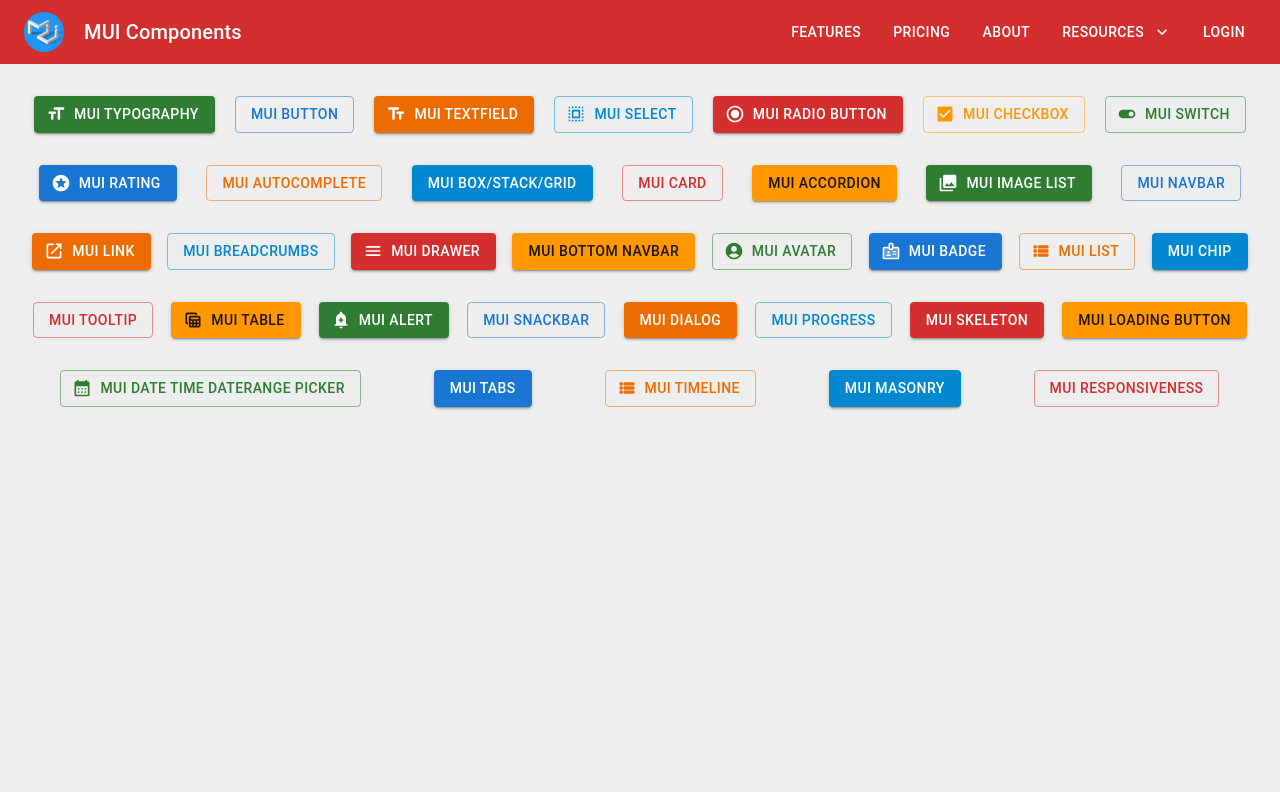
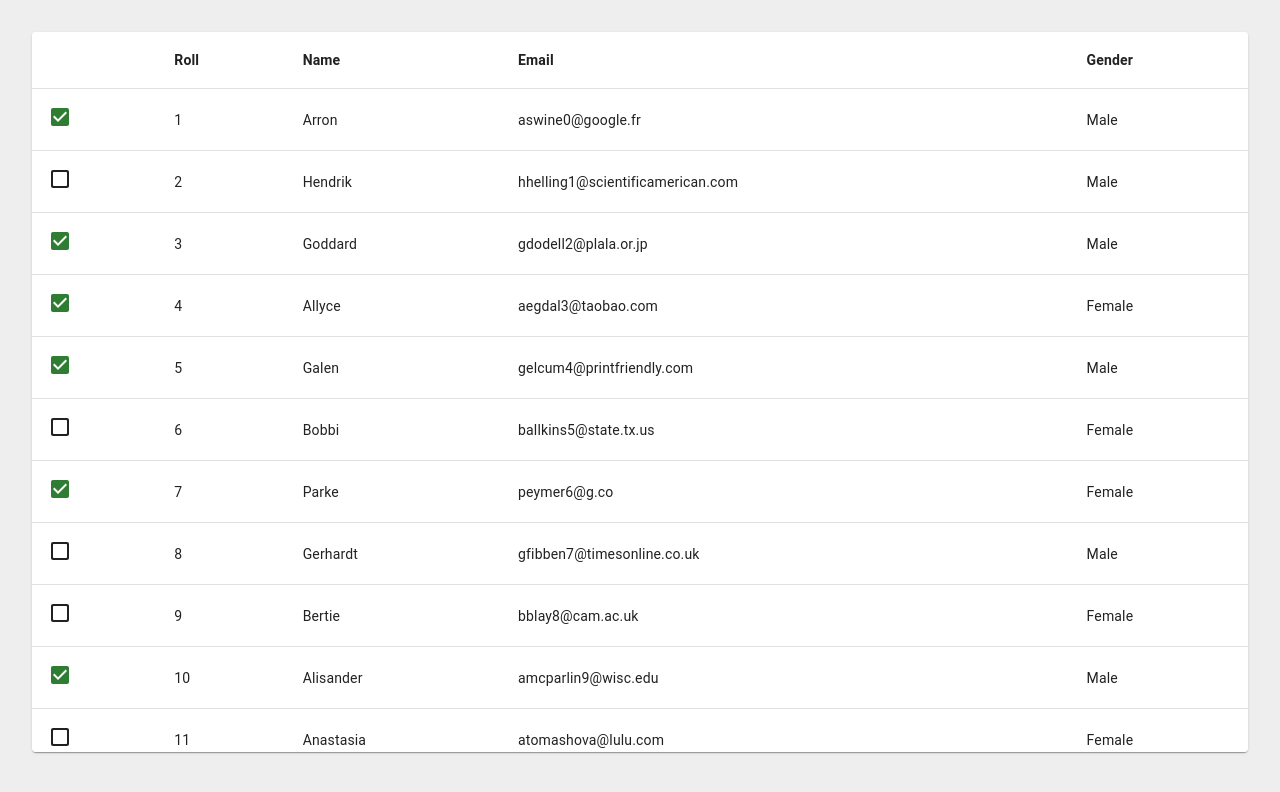
Before and after one commit to chayan-1906/material-ui-demo, a React (Vite) app: page /attendance in a window 1280 px wide. Before the commit this address led to /. Shown: the top 792 px of the page. Built offline with nearby package versions, Linux system fonts and the light colour scheme.

Commit message:
attendance demo

```diff
--- a/src/App.tsx
+++ b/src/App.tsx
@@ -40,6 +40,7 @@ import {MuiTimeline} from './components/MuiTimeline.tsx'
 import {MuiMasonry} from './components/MuiMasonry.tsx'
 import MuiResponsiveness from './components/MuiResponsiveness.tsx'
 import SharedLayout from './SharedLayout.tsx'
+import {AttendanceDemo} from "./AttendanceDemo.tsx";
 
 const theme = createTheme(({
     status: {
@@ -63,6 +64,7 @@ function App() {
                 <Box className='App'>
                     <BrowserRouter>
                         <Routes>
+                            <Route path='/attendance' element={<AttendanceDemo/>}/>
                             <Route path='/' element={<SharedLayout/>}>
                                 <Route path='/' element={<Home/>}/>
                                 <Route path='/typography' element={<MuiTypography/>}/>
--- /dev/null
+++ b/src/AttendanceDemo.tsx
@@ -0,0 +1,332 @@
+import {Paper, Stack, Table, TableBody, TableCell, TableContainer, TableHead, TableRow} from '@mui/material'
+import {CheckBox, CheckBoxOutlineBlankRounded} from '@mui/icons-material'
+import {useState} from "react";
+
+const tableData = [
+    {
+        'roll': 1,
+        'name': 'Arron',
+        'last_name': 'Swine',
+        'email': 'aswine0@google.fr',
+        'gender': 'Male',
+        'isPresent': true,
+        'ip_address': '5.184.208.200'
+    },
+    {
+        'roll': 2,
+        'name': 'Hendrik',
+        'last_name': 'Helling',
+        'email': 'hhelling1@scientificamerican.com',
+        'gender': 'Male',
+        'isPresent': false,
+        'ip_address': '207.87.87.185'
+    },
+    {
+        'roll': 3,
+        'name': 'Goddard',
+        'last_name': 'Dodell',
+        'email': 'gdodell2@plala.or.jp',
+        'gender': 'Male',
+        'isPresent': true,
+        'ip_address': '74.29.247.22'
+    },
+    {
+        'roll': 4,
+        'name': 'Allyce',
+        'last_name': 'Egdal',
+        'email': 'aegdal3@taobao.com',
+        'gender': 'Female',
+        'isPresent': true,
+        'ip_address': '54.97.195.151'
+    },
+    {
+        'roll': 5,
+        'name': 'Galen',
+        'last_name': 'Elcum',
+        'email': 'gelcum4@printfriendly.com',
+        'gender': 'Male',
+        'isPresent': true,
+        'ip_address': '170.33.183.97'
+    },
+    {
+        'roll': 6,
+        'name': 'Bobbi',
+        'last_name': 'Allkins',
+        'email': 'ballkins5@state.tx.us',
+        'gender': 'Female',
+        'isPresent': false,
+        'ip_address': '177.22.255.117'
+    },
+    {
+        'roll': 7,
+        'name': 'Parke',
+        'last_name': 'Eymer',
+        'email': 'peymer6@g.co',
+        'gender': 'Female',
+        'isPresent': true,
+        'ip_address': '201.244.5.118'
+    },
+    {
+        'roll': 8,
+        'name': 'Gerhardt',
+        'last_name': 'Fibben',
+        'email': 'gfibben7@timesonline.co.uk',
+        'gender': 'Male',
+        'isPresent': false,
+        'ip_address': '30.37.54.211'
+    },
+    {
+        'roll': 9,
+        'name': 'Bertie',
+        'last_name': 'Blay',
+        'email': 'bblay8@cam.ac.uk',
+        'gender': 'Female',
+        'isPresent': false,
+        'ip_address': '95.27.92.84'
+    },
+    {
+        'roll': 10,
+        'name': 'Alisander',
+        'last_name': 'McParlin',
+        'email': 'amcparlin9@wisc.edu',
+        'gender': 'Male',
+        'isPresent': true,
+        'ip_address': '69.84.70.73'
+    },
+    {
+        'roll': 11,
+        'name': 'Anastasia',
+        'last_name': 'Tomashov',
+        'email': 'atomashova@lulu.com',
+        'gender': 'Female',
+        'isPresent': false,
+        'ip_address': '6.46.11.40'
+    },
+    {
+        'roll': 12,
+        'name': 'Codie',
+        'last_name': 'De Dei',
+        'email': 'cdedeib@mozilla.com',
+        'gender': 'Female',
+        'isPresent': false,
+        'ip_address': '252.183.79.93'
+    },
+    {
+        'roll': 13,
+        'name': 'Wolfy',
+        'last_name': 'Poleye',
+        'email': 'wpoleyec@clickbank.net',
+        'gender': 'Male',
+        'isPresent': true,
+        'ip_address': '22.207.203.79'
+    },
+    {
+        'roll': 14,
+        'name': 'Kleon',
+        'last_name': 'Aires',
+        'email': 'kairesd@phoca.cz',
+        'gender': 'Male',
+        'isPresent': false,
+        'ip_address': '133.144.158.50'
+    },
+    {
+        'roll': 15,
+        'name': 'Johnny',
+        'last_name': 'Ducker',
+        'email': 'jduckere@discuz.net',
+        'gender': 'Male',
+        'isPresent': true,
+        'ip_address': '9.118.2.153'
+    },
+    {
+        'roll': 16,
+        'name': 'Malory',
+        'last_name': 'Garroway',
+        'email': 'mgarrowayf@people.com.cn',
+        'gender': 'Female',
+        'isPresent': false,
+        'ip_address': '167.253.182.119'
+    },
+    {
+        'roll': 17,
+        'name': 'Ava',
+        'last_name': 'Tring',
+        'email': 'atringg@fda.gov',
+        'gender': 'Female',
+        'isPresent': false,
+        'ip_address': '122.188.222.142'
+    },
+    {
+        'roll': 18,
+        'name': 'Drake',
+        'last_name': 'Fosserd',
+        'email': 'dfosserdh@ycombinator.com',
+        'gender': 'Male',
+        'isPresent': false,
+        'ip_address': '37.201.69.58'
+    },
+    {
+        'roll': 19,
+        'name': 'Ned',
+        'last_name': 'Stanett',
+        'email': 'nstanetti@dot.gov',
+        'gender': 'Male',
+        'isPresent': false,
+        'ip_address': '41.212.19.163'
+    },
+    {
+        'roll': 20,
+        'name': 'Sholom',
+        'last_name': 'Le Fevre',
+        'email': 'slefevrej@sohu.com',
+        'gender': 'Male',
+        'isPresent': false,
+        'ip_address': '252.119.94.34'
+    },
+    {
+        'roll': 21,
+        'name': 'Bobbee',
+        'last_name': 'Angrove',
+        'email': 'bangrovek@time.com',
+        'gender': 'Female',
+        'isPresent': false,
+        'ip_address': '241.28.45.50'
+    },
+    {
+        'roll': 22,
+        'name': 'Alvis',
+        'last_name': 'Abbs',
+        'email': 'aabbsl@free.fr',
+        'gender': 'Male',
+        'isPresent': false,
+        'ip_address': '241.227.197.2'
+    },
+    {
+        'roll': 23,
+        'name': 'Tucky',
+        'last_name': 'Honeywood',
+        'email': 'thoneywoodm@dagondesign.com',
+        'gender': 'Male',
+        'isPresent': false,
+        'ip_address': '217.244.11.191'
+    },
+    {
+        'roll': 24,
+        'name': 'Janifer',
+        'last_name': 'McGinty',
+        'email': 'jmcgintyn@wordpress.com',
+        'gender': 'Female',
+        'isPresent': false,
+        'ip_address': '27.142.241.47'
+    },
+    {
+        'roll': 25,
+        'name': 'Seumas',
+        'last_name': 'Saddleton',
+        'email': 'ssaddletono@google.nl',
+        'gender': 'Male',
+        'isPresent': false,
+        'ip_address': '134.27.139.30'
+    },
+    {
+        'roll': 26,
+        'name': 'Allyn',
+        'last_name': 'Parry',
+        'email': 'aparryp@elegantthemes.com',
+        'gender': 'Female',
+        'isPresent': false,
+        'ip_address': '62.110.80.45'
+    },
+    {
+        'roll': 27,
+        'name': 'Cass',
+        'last_name': 'Mowne',
+        'email': 'cmowneq@chronoengine.com',
+        'gender': 'Female',
+        'isPresent': false,
+        'ip_address': '155.130.69.109'
+    },
+    {
+        'roll': 28,
+        'name': 'Nada',
+        'last_name': 'Ashwell',
+        'email': 'nashwellr@ycombinator.com',
+        'gender': 'Female',
+
+        'ip_address': '17.25.56.98'
+    },
+    {
+        'roll': 29,
+        'name': 'Bertram',
+        'last_name': 'Matus',
+        'email': 'bmatuss@cargocollective.com',
+        'gender': 'Male',
+        'isPresent': false,
+        'ip_address': '13.163.73.103'
+    },
+    {
+        'roll': 30,
+        'name': 'Lina',
+        'last_name': 'Markwell',
+        'email': 'lmarkwellt@photobucket.com',
+        'gender': 'Female',
+        'isPresent': false,
+        'ip_address': '202.52.224.99'
+    }
+]
+
+export const AttendanceDemo = () => {
+    const [tableDataa, setTableDataa] = useState(tableData)
+
+    const handleisPresent = (index: number) => {
+        const newData = [...tableDataa]
+        newData[index] = {
+            ...newData[index],
+            isPresent: !newData[index].isPresent,
+        }
+        setTableDataa(newData)
+    }
+
+    return (
+        <Stack p={4}>
+            <TableContainer component={Paper} sx={{maxHeight: '90vh'}}>
+                <Table aria-label='simple table' stickyHeader>
+                    <TableHead>
+                        <TableRow>
+                            <TableCell></TableCell>
+                            <TableCell sx={{fontWeight: 'bold'}}>Roll</TableCell>
+                            <TableCell sx={{fontWeight: 'bold'}}>Name</TableCell>
+                            <TableCell sx={{fontWeight: 'bold'}}>Email</TableCell>
+                            <TableCell sx={{fontWeight: 'bold'}}>Gender</TableCell>
+                        </TableRow>
+                    </TableHead>
+
+                    <TableBody>
+                        {
+                            tableDataa.map((tableDatum, index) => (
+                                    <TableRow key={tableDatum.roll}
+                                              sx={{'&:last-child td, &:last-child th': {border: 0}, cursor: 'pointer'}}
+                                              onClick={() => {
+                                                  console.log(tableDatum.name)
+                                                  handleisPresent(index)
+                                              }}>
+                                        <TableCell>
+                                            {
+                                                tableDatum.isPresent ? <CheckBox color='success'/> :
+                                                    <CheckBoxOutlineBlankRounded/>
+                                            }
+                                        </TableCell>
+                                        <TableCell>{tableDatum.roll}</TableCell>
+                                        <TableCell>{tableDatum.name}</TableCell>
+                                        <TableCell>{tableDatum.email}</TableCell>
+                                        <TableCell>{tableDatum.gender}</TableCell>
+                                    </TableRow>
+                                )
+                            )
+                        }
+                    </TableBody>
+                </Table>
+            </TableContainer>
+        </Stack>
+    )
+}
```
